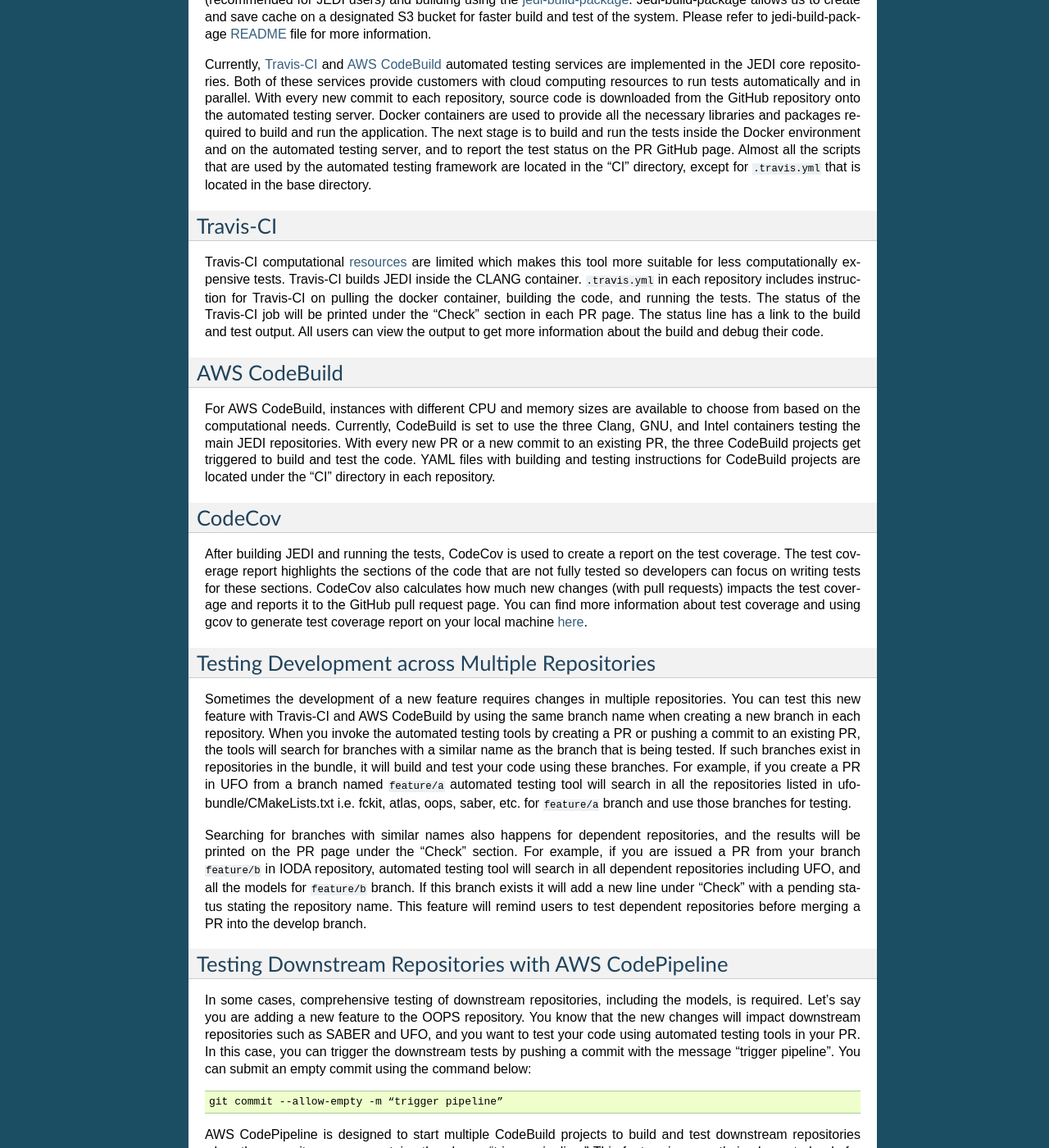
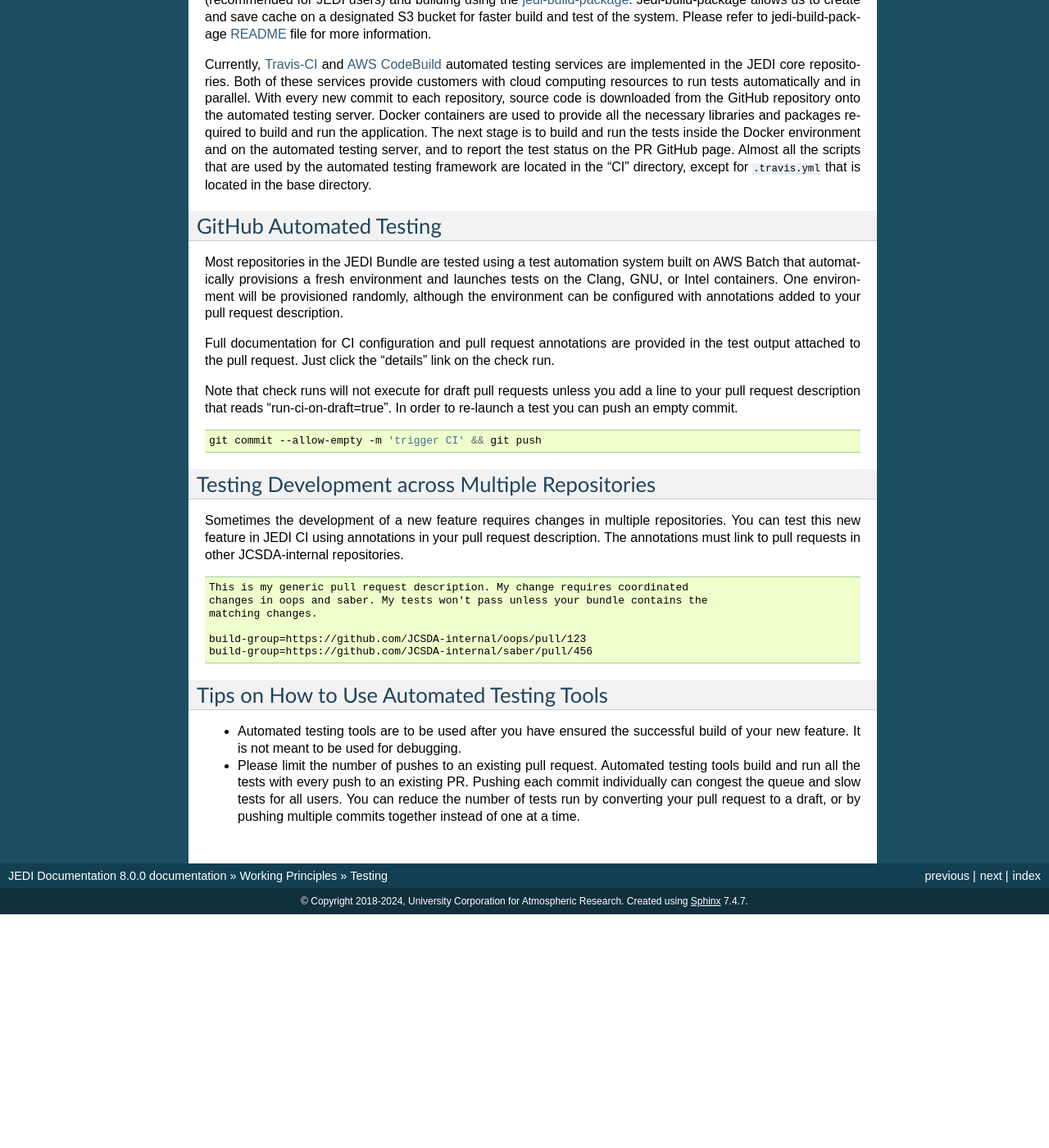
Before and after one commit to JCSDA/jedi-docs, a Sphinx documentation site: the page built from docs/working-practices/testing.rst, in a window 1280 px wide and 1400 px high, scrolled down 676 px. Shown: the whole window at 82% size. Built offline with Sphinx 7.4.7, drawn with Linux system fonts in a browser that asks for light colours; after the commit the page ends 1791 px from its top, so only the background shows below that; some of the changed text lies outside the part shown.

Commit message:
Update the testing section in JEDI docs.  (#767)
The new docs are slightly more sparse since the CI system documents its own features and configuration. This update is being done to remove stale and unavailable testing systems. I've included some information that is not intuitive and affects the first run (such as getting draft PRs to run).

## Issues

Resolves #759

```diff
--- a/docs/working-practices/testing.rst
+++ b/docs/working-practices/testing.rst
@@ -66,87 +66,51 @@
 Almost all the scripts that are used by the automated testing framework are located in
 the “CI” directory, except for :code:`.travis.yml` that is located in the base directory.
 
-Travis-CI
----------
-Travis-CI computational `resources <https://docs.travis-ci.com/user/reference/overview/#virtualisation-environment-vs-operating-system>`_
-are limited which makes this tool more suitable for
-less computationally expensive tests. Travis-CI builds JEDI inside the CLANG
-container. :code:`.travis.yml` in each repository includes instruction for
-Travis-CI on pulling the docker container, building the code, and running the tests.
-The status of the Travis-CI job will be printed under the “Check” section in each
-PR page. The status line has a link to the build and test output.
-All users can view the output to get more information
-about the build and debug their code.
+GitHub Automated Testing
+-------------
+Most repositories in the JEDI Bundle are tested using a test automation system
+built on AWS Batch that automatically provisions a fresh environment and
+launches tests on the Clang, GNU, or Intel containers. One environment will be
+provisioned randomly, although the environment can be configured with
+annotations added to your pull request description.
 
-AWS CodeBuild
--------------
-For AWS CodeBuild, instances with different CPU and memory sizes are available
-to choose from based on the computational needs. Currently, CodeBuild is
-set to use the three Clang, GNU, and Intel containers testing the main JEDI repositories.
-With every new PR or a new commit to an existing PR, the three CodeBuild projects
-get triggered to build and test the code. YAML files with building and testing
-instructions for CodeBuild projects are located under the “CI” directory in each repository.
+Full documentation for CI configuration and pull request annotations are
+provided in the test output attached to the pull request. Just click the
+"details" link on the check run.
 
-CodeCov
--------
-After building JEDI and running the tests, CodeCov is used to create a report on
-the test coverage. The test coverage report highlights the sections of the code
-that are not fully tested so developers can focus on writing tests for these
-sections. CodeCov also calculates how much new changes (with pull requests) impacts
-the test coverage and reports it to the GitHub pull request page. You can find more
-information about test coverage and using gcov to generate test coverage report on
-your local machine :doc:`here <../inside/developer_tools/gcov>`.
+Note that check runs will not execute for draft pull requests unless you add a
+line to your pull request description that reads "run-ci-on-draft=true". In
+order to re-launch a test you can push an empty commit.
+
+.. code:: bash
+
+  git commit --allow-empty -m 'trigger CI' && git push
 
 Testing Development across Multiple Repositories
 ------------------------------------------------
 Sometimes the development of a new feature requires changes in multiple
-repositories. You can test this new feature with Travis-CI and AWS CodeBuild by using the
-same branch name when creating a new branch in each repository.
-When you invoke the automated testing tools by creating a PR or pushing a commit
-to an existing PR, the tools will search for branches with a similar name as the branch
-that is being tested. If such branches exist in repositories in the bundle, it
-will build and test your code using these branches. For example, if you create a PR in UFO
-from a branch named :code:`feature/a`  automated testing tool will search in all the
-repositories listed in ufo-bundle/CMakeLists.txt i.e. fckit, atlas, oops, saber, etc.
-for :code:`feature/a` branch and use those branches for testing.
-
-Searching for branches with similar names also happens for dependent repositories,
-and the results will be printed on the PR page under the “Check” section.
-For example, if you are issued a PR from your branch :code:`feature/b` in IODA repository,
-automated testing tool will search in all dependent repositories including UFO,
-and all the models for :code:`feature/b` branch. If this branch exists it will add a new line under
-“Check” with a pending status stating the repository name. This feature will remind
-users to test dependent repositories before merging a PR into the develop branch.
+repositories. You can test this new feature in JEDI CI using annotations in
+your pull request description. The annotations must link to pull requests
+in other JCSDA-internal repositories.
 
 
-Testing Downstream Repositories with AWS CodePipeline
------------------------------------------------------
-In some cases, comprehensive testing of downstream repositories, including the
-models, is required. Let’s say you are adding a new feature to the OOPS repository.
-You know that the new changes will impact downstream repositories such as SABER and
-UFO, and you want to test your code using automated testing tools in your PR.
-In this case, you can trigger the downstream tests by pushing a commit with the
-message “trigger pipeline”. You can submit an empty commit using the command below:
+.. code:: plaintext
 
-.. code:: bash
+  This is my generic pull request description. My change requires coordinated
+  changes in oops and saber. My tests won't pass unless your bundle contains the
+  matching changes.
 
-  git commit --allow-empty -m “trigger pipeline”
-
-AWS CodePipeline is designed to start multiple CodeBuild projects to build and test
-downstream repositories when the commit message contains the phrase
-“trigger pipeline." This feature is currently implemented only for the OOPS repository,
-but will be implemented for JEDI core repositories (e.g. SABER, IODA, and UFO) as well.
-The OOPS pipeline is set to invoke building and testing IODA, SABER, UFO, and SOCA
-after OOPS CodeBuild-CLANG is finished (more downstream repositories will be added).
-The status for building and testing each of these repositories will be printed under
-the “Check” section on the PR page.
-
-.. warning::
-  This feature is currently in progress. Please test it and let us know if you have any suggestions for improving this feature.
+  build-group=https://github.com/JCSDA-internal/oops/pull/123
+  build-group=https://github.com/JCSDA-internal/saber/pull/456
 
 
 Tips on How to Use Automated Testing Tools
 ------------------------------------------
-* Automated testing tools such as Travis-CI and CodeBuild are to be used after you have ensured the successful build of your new feature. It is not meant to be used for debugging.
+* Automated testing tools are to be used after you have ensured the successful
+  build of your new feature. It is not meant to be used for debugging.
 
-* Please limit the number of pushes to an existing pull request. Automated testing tools build and run all the tests with every push to and existing PR. Pushing every commit to an existing pull request can congest the queue and slow down the process for all users. You can reduce the number of pushes by pushing multiple commits together instead of just one commit at a time.
+* Please limit the number of pushes to an existing pull request. Automated
+  testing tools build and run all the tests with every push to an existing PR.
+  Pushing each commit individually can congest the queue and slow tests for all
+  users. You can reduce the number of tests run by converting your pull request
+  to a draft, or by pushing multiple commits together instead of one at a time.
```
